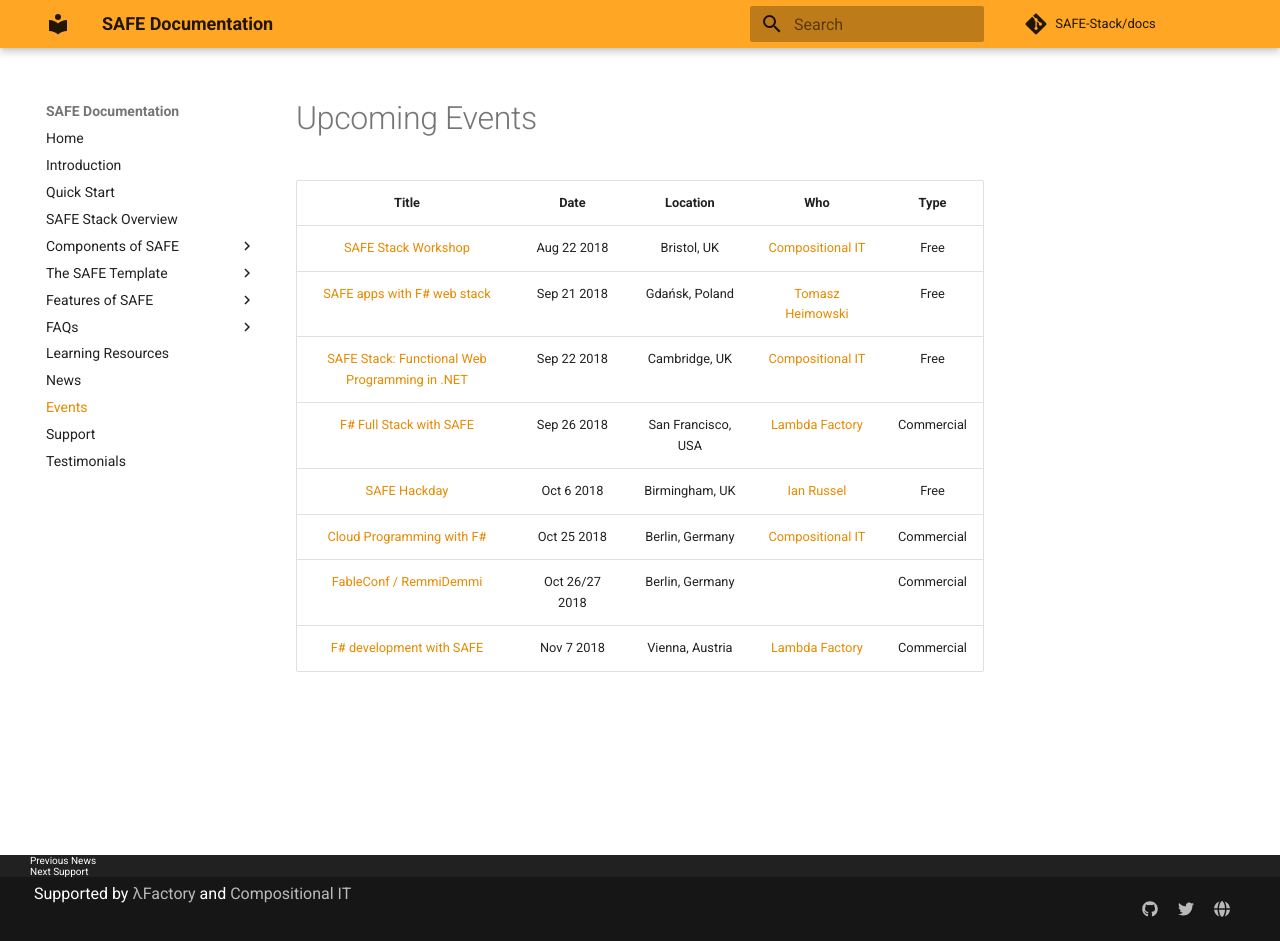
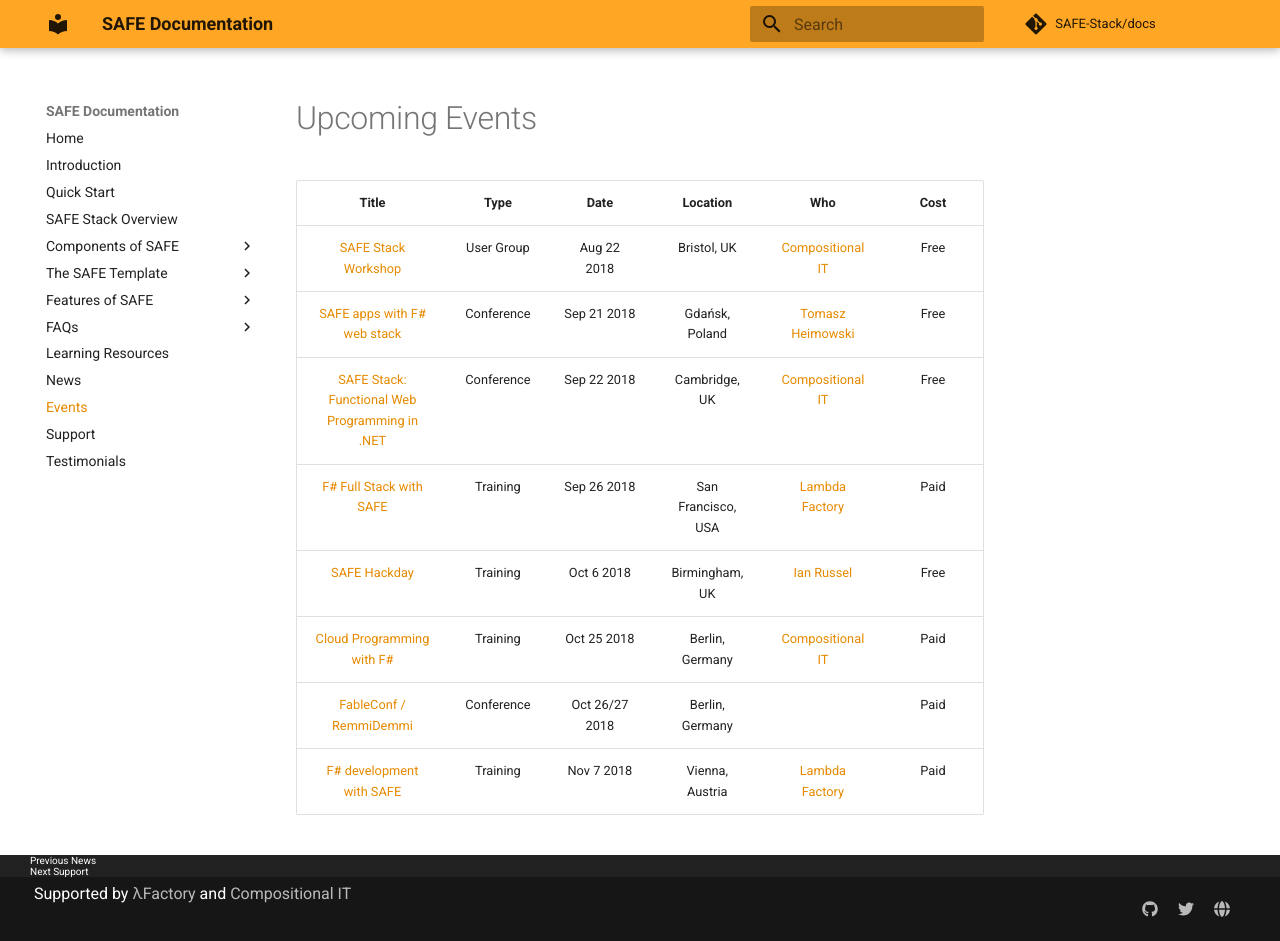
Before and after one commit to SAFE-Stack/docs, an MkDocs documentation site: the page built from docs/events.md, in a window 1280 px wide and 941 px high. Built offline with MkDocs 1.6.1 and Material for MkDocs 9.7.7, drawn with Linux system fonts in a browser that asks for light colours; comment, search, counter and statistics services are not loaded; old or Windows-style settings are respelled for this version of MkDocs.

Commit message:
Update Events.

```diff
--- a/docs/events.md
+++ b/docs/events.md
@@ -1,12 +1,12 @@
 # Upcoming Events
 
-| Title | Date | Location | Who | Type |
-|:-:|:-:|:-:|:-:|:-:|
-| [SAFE Stack Workshop](https://www.meetup.com/FSharpBristol/events/252393795/) | Aug 22 2018 | Bristol, UK | [Compositional IT](https://compositional-it.com) | Free |
-| [SAFE apps with F# web stack](http://devsharp.pl/) | Sep 21 2018 | Gdańsk, Poland | [Tomasz Heimowski](http://theimowski.com) | Free |
-| [SAFE Stack: Functional Web Programming in .NET](https://www.dddeastanglia.com/Session/Details/2179) | Sep 22 2018 | Cambridge, UK | [Compositional IT](https://compositional-it.com) | Free |
-| [F# Full Stack with SAFE](https://www.openfsharp.org/agenda/workshop/) | Sep 26 2018 | San Francisco, USA | [Lambda Factory](http://lambdafactory.io/) | Commercial |
-| [SAFE Hackday](https://www.meetup.com/altnetbrum/events/252629315/) | Oct 6 2018 | Birmingham, UK | [Ian Russel](https://twitter.com/ijrussell) | Free |
-| [Cloud Programming with F#](https://www.eventbrite.co.uk/e/cloud-programming-with-f-tickets-48056860363) | Oct 25 2018 | Berlin, Germany | [Compositional IT](https://compositional-it.com) | Commercial |
-| [FableConf / RemmiDemmi](http://fable.io/fableconf/#home) | Oct 26/27 2018 | Berlin, Germany | | Commercial |
-| [F# development with SAFE](https://techtalk.at/trainings/fsharp-development-with-safe/) | Nov 7 2018 | Vienna, Austria | [Lambda Factory](http://lambdafactory.io/) | Commercial |
+| Title | Type | Date | Location | Who | Cost |
+|:-:|:-:|:-:|:-:|:-:|:-:|
+| [SAFE Stack Workshop](https://www.meetup.com/FSharpBristol/events/252393795/) | User Group | Aug 22 2018 | Bristol, UK | [Compositional IT](https://compositional-it.com) | Free
+| [SAFE apps with F# web stack](http://devsharp.pl/) | Conference | Sep 21 2018 | Gdańsk, Poland | [Tomasz Heimowski](http://theimowski.com) | Free
+| [SAFE Stack: Functional Web Programming in .NET](https://www.dddeastanglia.com/Session/Details/2179) | Conference | Sep 22 2018 | Cambridge, UK | [Compositional IT](https://compositional-it.com) | Free
+| [F# Full Stack with SAFE](https://www.openfsharp.org/agenda/workshop/) | Training | Sep 26 2018 | San Francisco, USA | [Lambda Factory](http://lambdafactory.io/) | Paid
+| [SAFE Hackday](https://www.meetup.com/altnetbrum/events/252629315/) | Training | Oct 6 2018 | Birmingham, UK | [Ian Russel](https://twitter.com/ijrussell) | Free
+| [Cloud Programming with F#](https://www.eventbrite.co.uk/e/cloud-programming-with-f-tickets-48056860363) | Training | Oct 25 2018 | Berlin, Germany | [Compositional IT](https://compositional-it.com) | Paid
+| [FableConf / RemmiDemmi](http://fable.io/fableconf/#home) | Conference | Oct 26/27 2018 | Berlin, Germany | | Paid
+| [F# development with SAFE](https://techtalk.at/trainings/fsharp-development-with-safe/) | Training | Nov 7 2018 | Vienna, Austria | [Lambda Factory](http://lambdafactory.io/) | Paid
```
